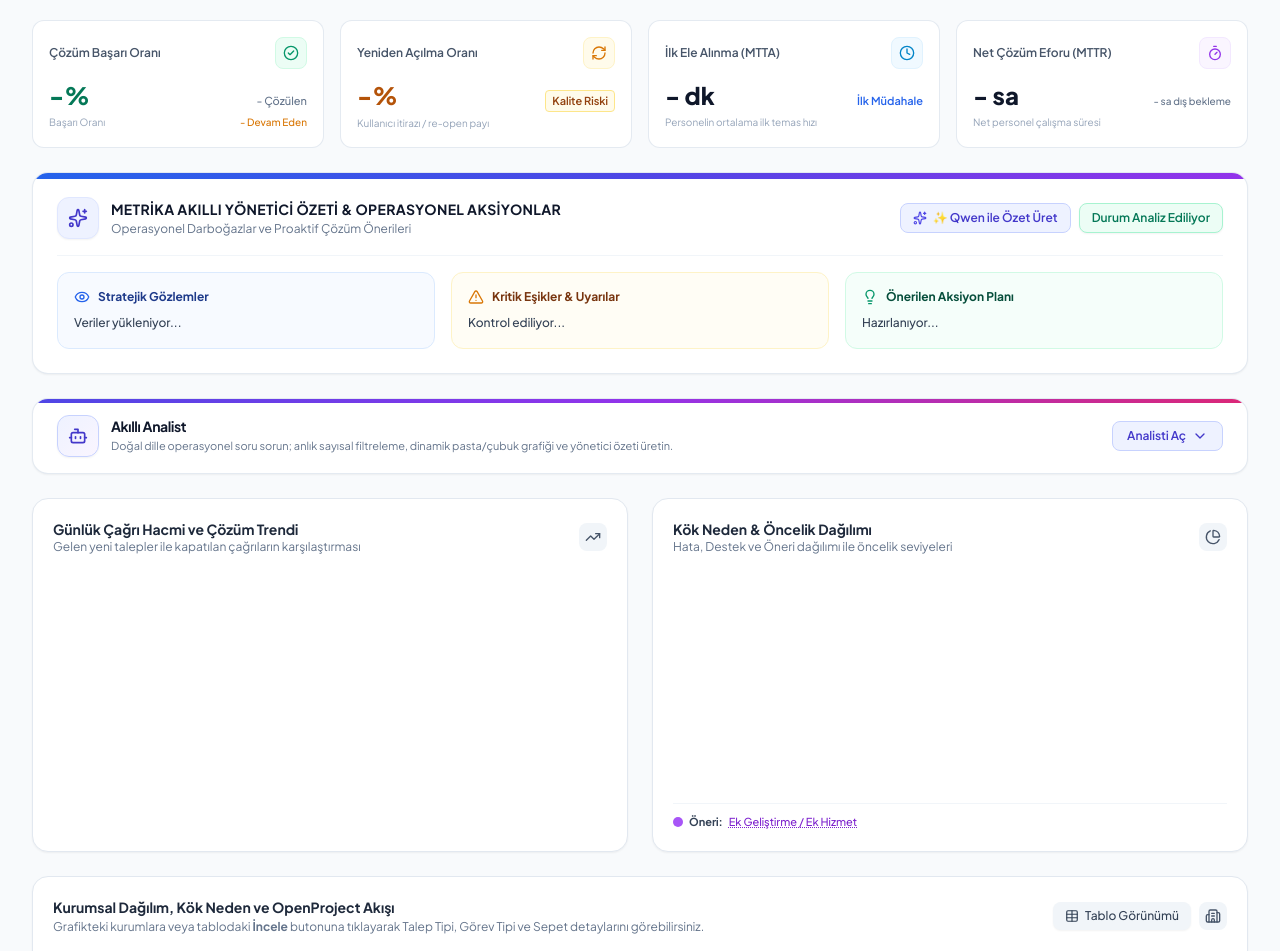
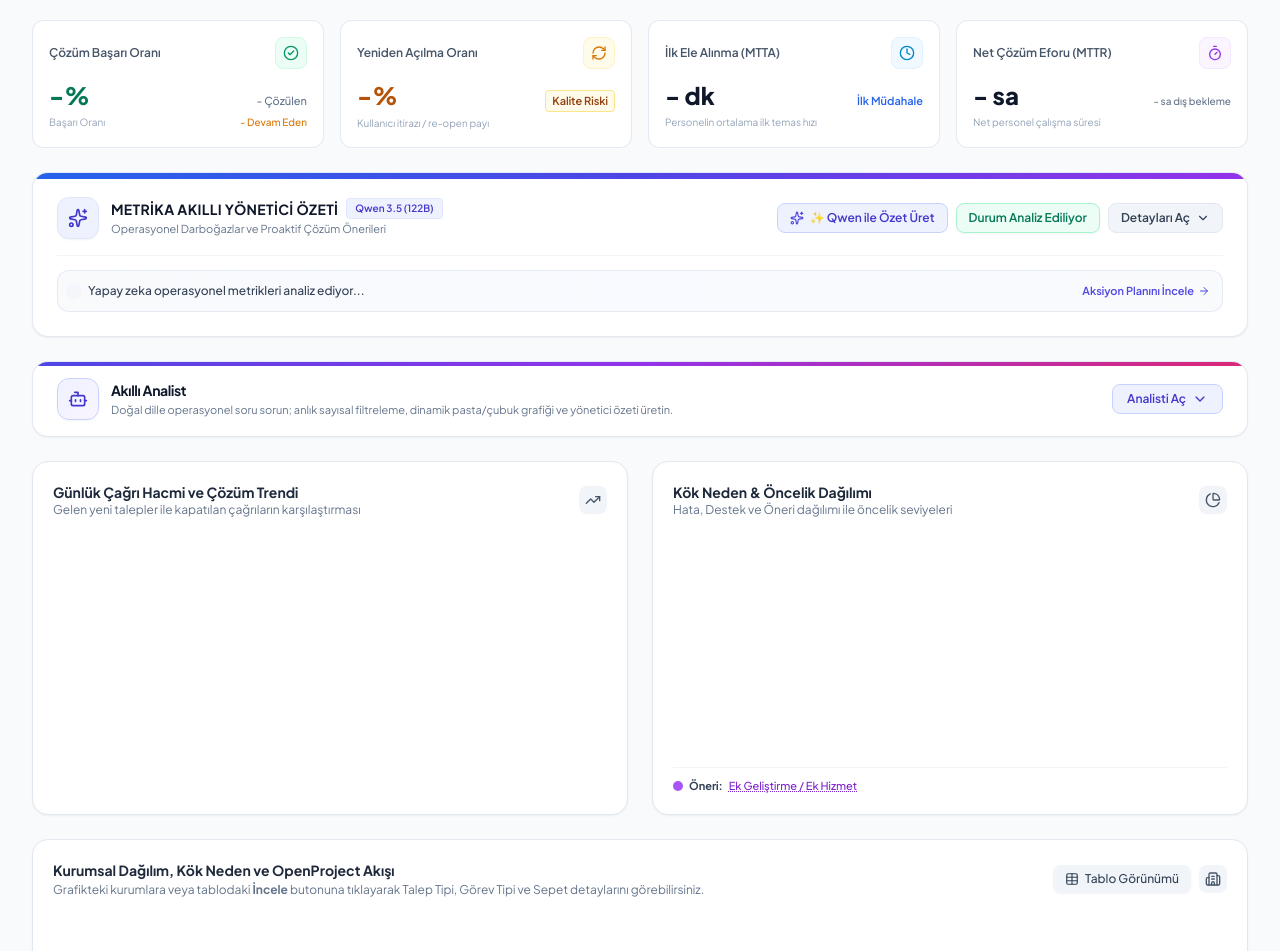
Before and after one commit to mozdemir90/metrika, a FastAPI app: page / in a window 1280 px wide. Shown: the part 506-1457 px from the top of the page. Run offline with FastAPI, Linux system fonts and the light colour scheme; a map, chart or similar area stays blank; some libraries are stand-ins or nearby versions.

Commit message:
feat(ui): add compact AI summary highlight bar and collapsible details

```diff
--- a/app/templates/dashboard.html
+++ b/app/templates/dashboard.html
@@ -628,57 +628,84 @@
       <div class="absolute top-0 left-0 right-0 h-1.5 bg-gradient-to-r from-blue-600 via-indigo-600 to-purple-600"></div>
       <div class="flex flex-col sm:flex-row sm:items-center justify-between gap-3 pb-4 border-b border-slate-100">
         <div class="flex items-center space-x-3">
-          <div class="p-2.5 rounded-xl bg-indigo-50 text-indigo-700 border border-indigo-100 shadow-sm">
+          <div class="p-2.5 rounded-xl bg-indigo-50 text-indigo-700 border border-indigo-100 shadow-sm shrink-0">
             <i data-lucide="sparkles" class="w-5 h-5"></i>
           </div>
           <div>
-            <h2 class="text-sm font-bold text-slate-900 tracking-wide">METRİKA AKILLI YÖNETİCİ ÖZETİ & OPERASYONEL AKSİYONLAR</h2>
-            <p class="text-xs text-slate-500 mt-0.5">Operasyonel Darboğazlar ve Proaktif Çözüm Önerileri</p>
-          </div>
-        </div>
-        <div class="flex items-center space-x-2">
-          <button onclick="generateLlmSummary()" id="btnGenerateAi" title="Qwen LLM ile derinlemesine yapay zeka analizi üret" class="inline-flex items-center px-3 py-1.5 rounded-lg text-xs font-semibold bg-indigo-50 text-indigo-700 hover:bg-indigo-100 border border-indigo-200 transition gap-1.5 shadow-xs">
+            <div class="flex items-center gap-2">
+              <h2 class="text-xs sm:text-sm font-bold text-slate-900 tracking-wide uppercase">METRİKA Akıllı Yönetici Özeti</h2>
+              <span id="aiModelName" class="text-[10px] font-semibold px-2 py-0.5 rounded bg-indigo-50 text-indigo-700 border border-indigo-100">Qwen 3.5 (122B)</span>
+            </div>
+            <p class="text-[11px] text-slate-500 mt-0.5">Operasyonel Darboğazlar ve Proaktif Çözüm Önerileri</p>
+          </div>
+        </div>
+
+        <div class="flex items-center space-x-2 self-start sm:self-auto">
+          <button onclick="generateLlmSummary()" id="btnGenerateAi" title="Qwen LLM ile derinlemesine yapay zeka analizi üret" class="inline-flex items-center px-3 py-1.5 rounded-lg text-xs font-semibold bg-indigo-50 text-indigo-700 hover:bg-indigo-100 border border-indigo-200 transition gap-1.5 shadow-xs cursor-pointer">
             <i data-lucide="sparkles" class="w-3.5 h-3.5 text-indigo-600"></i>
             <span id="btnAiText">✨ Qwen ile Özet Üret</span>
           </button>
-          <div id="aiHealthBadge" class="self-start sm:self-auto inline-flex items-center px-3 py-1.5 rounded-lg text-xs font-semibold bg-emerald-50 text-emerald-700 border border-emerald-200 shadow-sm">
+          <div id="aiHealthBadge" class="inline-flex items-center px-3 py-1.5 rounded-lg text-xs font-semibold bg-emerald-50 text-emerald-700 border border-emerald-200 shadow-sm">
             Durum Analiz Ediliyor
           </div>
-        </div>
-      </div>
-
-      <!-- Executive Narrative Banner -->
-      <div id="aiExecutiveNarrativeContainer" class="hidden mt-4 p-4 rounded-xl bg-slate-50 border border-slate-200/80 text-sm text-slate-800 leading-relaxed font-medium">
+          <!-- Toggle Button for Expand / Collapse -->
+          <button onclick="toggleAiSummaryDetails()" id="btnAiDetailsToggle" class="inline-flex items-center gap-1.5 px-3 py-1.5 rounded-lg text-xs font-semibold text-slate-700 bg-slate-100 hover:bg-slate-200/80 border border-slate-200 transition shadow-2xs">
+            <span id="aiDetailsToggleText">Detayları Aç</span>
+            <i id="aiDetailsChevron" data-lucide="chevron-down" class="w-3.5 h-3.5 transition-transform duration-200"></i>
+          </button>
+        </div>
+      </div>
+
+      <!-- Quick Executive Highlight Bar (Always Visible, Concise) -->
+      <div id="aiQuickSummaryBar" class="mt-3.5 flex flex-col md:flex-row md:items-center justify-between gap-3 p-3 rounded-xl bg-gradient-to-r from-slate-50 via-indigo-50/40 to-slate-50 border border-slate-200/80 text-xs">
+        <div class="flex items-center gap-2.5 min-w-0">
+          <span class="w-2 h-2 rounded-full bg-indigo-600 shrink-0 animate-ping"></span>
+          <p id="aiQuickSummaryText" class="text-slate-700 font-medium truncate">
+            Yapay zeka operasyonel metrikleri analiz ediyor...
+          </p>
+        </div>
+        <button onclick="toggleAiSummaryDetails(true)" class="text-indigo-600 hover:text-indigo-800 font-semibold text-[11px] shrink-0 flex items-center gap-1 self-end md:self-auto">
+          <span>Aksiyon Planını İncele</span>
+          <i data-lucide="arrow-right" class="w-3 h-3"></i>
+        </button>
+      </div>
+
+      <!-- Executive Narrative Banner (If generated) -->
+      <div id="aiExecutiveNarrativeContainer" class="hidden mt-3 p-3.5 rounded-xl bg-indigo-50/50 border border-indigo-100/80 text-xs text-slate-800 leading-relaxed font-medium">
         <p id="aiExecutiveNarrative"></p>
       </div>
 
-      <div class="mt-4 grid grid-cols-1 md:grid-cols-3 gap-4 text-xs">
-        <div class="bg-blue-50/50 rounded-xl p-4 border border-blue-100 shadow-xs">
+      <!-- Detailed 3-Column Content (Collapsible - Closed by default for clean fold, opens on toggle or LLM generation) -->
+      <div id="aiSummaryDetailsContainer" class="hidden mt-4 pt-3 border-t border-slate-100 grid grid-cols-1 md:grid-cols-3 gap-4 text-xs transition-all duration-300">
+        <!-- Column 1: Stratejik Gözlemler -->
+        <div class="bg-blue-50/50 rounded-xl p-4 border border-blue-100 shadow-xs flex flex-col">
           <div class="flex items-center space-x-2 text-blue-900 font-bold mb-2.5">
             <i data-lucide="eye" class="w-4 h-4 text-blue-600"></i>
             <span>Stratejik Gözlemler</span>
           </div>
-          <ul id="aiObservationsList" class="space-y-2 text-slate-700 font-medium leading-snug">
+          <ul id="aiObservationsList" class="space-y-2 text-slate-700 font-medium leading-snug flex-1">
             <li>Veriler yükleniyor...</li>
           </ul>
         </div>
 
-        <div class="bg-amber-50/50 rounded-xl p-4 border border-amber-100 shadow-xs">
+        <!-- Column 2: Kritik Eşikler & Uyarılar -->
+        <div class="bg-amber-50/50 rounded-xl p-4 border border-amber-100 shadow-xs flex flex-col">
           <div class="flex items-center space-x-2 text-amber-900 font-bold mb-2.5">
             <i data-lucide="alert-triangle" class="w-4 h-4 text-amber-600"></i>
             <span>Kritik Eşikler & Uyarılar</span>
           </div>
-          <ul id="aiAlertsList" class="space-y-2 text-slate-700 font-medium leading-snug">
+          <ul id="aiAlertsList" class="space-y-2 text-slate-700 font-medium leading-snug flex-1">
             <li>Kontrol ediliyor...</li>
           </ul>
         </div>
 
-        <div class="bg-emerald-50/50 rounded-xl p-4 border border-emerald-100 shadow-xs">
+        <!-- Column 3: Önerilen Aksiyon Planı -->
+        <div class="bg-emerald-50/50 rounded-xl p-4 border border-emerald-100 shadow-xs flex flex-col">
           <div class="flex items-center space-x-2 text-emerald-900 font-bold mb-2.5">
             <i data-lucide="lightbulb" class="w-4 h-4 text-emerald-600"></i>
             <span>Önerilen Aksiyon Planı</span>
           </div>
-          <ul id="aiRecsList" class="space-y-2 text-slate-700 font-medium leading-snug">
+          <ul id="aiRecsList" class="space-y-2 text-slate-700 font-medium leading-snug flex-1">
             <li>Hazırlanıyor...</li>
           </ul>
         </div>
@@ -1032,6 +1059,26 @@
       }
     });
 
+    function toggleAiSummaryDetails(forceOpen = null) {
+      const container = document.getElementById('aiSummaryDetailsContainer');
+      const toggleText = document.getElementById('aiDetailsToggleText');
+      const chevron = document.getElementById('aiDetailsChevron');
+      if (!container) return;
+
+      const isHidden = container.classList.contains('hidden');
+      const shouldOpen = forceOpen !== null ? forceOpen : isHidden;
+
+      if (shouldOpen) {
+        container.classList.remove('hidden');
+        if (toggleText) toggleText.innerText = 'Detayları Gizle';
+        if (chevron) chevron.classList.add('rotate-180');
+      } else {
+        container.classList.add('hidden');
+        if (toggleText) toggleText.innerText = 'Detayları Aç';
+        if (chevron) chevron.classList.remove('rotate-180');
+      }
+    }
+
     async function generateLlmSummary() {
       const btn = document.getElementById('btnGenerateAi');
       const btnText = document.getElementById('btnAiText');
@@ -1065,6 +1112,19 @@
         if (ai.recommendations && ai.recommendations.length > 0) {
           document.getElementById('aiRecsList').innerHTML = ai.recommendations.map(r => `<li>• ${r}</li>`).join('');
         }
+
+        const quickEl = document.getElementById('aiQuickSummaryText');
+        if (quickEl) {
+          if (ai.executive_summary) {
+            const firstSentence = ai.executive_summary.split('.')[0].trim();
+            quickEl.innerText = firstSentence.endsWith('.') ? firstSentence : firstSentence + '.';
+          } else if (ai.alerts && ai.alerts.length > 0) {
+            quickEl.innerText = ai.alerts[0];
+          } else if (ai.observations && ai.observations.length > 0) {
+            quickEl.innerText = ai.observations[0];
+          }
+        }
+        toggleAiSummaryDetails(true);
 
         if (btnText) btnText.innerText = '✨ AI Özeti Güncellendi';
       } catch (err) {
@@ -1394,6 +1454,21 @@
         recsHtml = ai.recommendations.map(r => `<li>• ${r}</li>`).join('');
       }
       recsList.innerHTML = recsHtml || '<li>Mevcut süreç standartlara uygundur.</li>';
+
+      // Populate Quick Executive Highlight Bar
+      const quickEl = document.getElementById('aiQuickSummaryText');
+      if (quickEl) {
+        if (ai.executive_summary) {
+          const firstSentence = ai.executive_summary.split('.')[0].trim();
+          quickEl.innerText = firstSentence.endsWith('.') ? firstSentence : firstSentence + '.';
+        } else if (ai.alerts && ai.alerts.length > 0) {
+          quickEl.innerHTML = `<span class="font-semibold text-rose-600">Öncelikli Uyarı:</span> ${ai.alerts[0]}`;
+        } else if (ai.observations && ai.observations.length > 0) {
+          quickEl.innerText = ai.observations[0];
+        } else {
+          quickEl.innerText = 'Operasyonel göstergeler normal standartlarda seyretmektedir.';
+        }
+      }
 
       // Cache institutions data
       window.allInstitutionsData = data.all_institutions || data.top_institutions || [];
```
